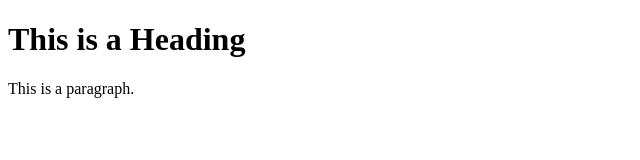
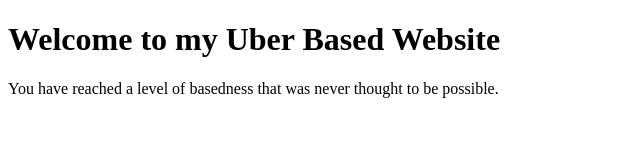
Before and after one commit to UserFooBar/UserFooBar.github.io, a plain HTML site: page index.html in a window 1280 px wide. Shown: the whole page, without its empty margins (0-640 px from the left). Drawn offline with Linux system fonts and the light colour scheme.

Commit message:
Update index.html

```diff
--- a/index.html
+++ b/index.html
@@ -1,12 +1,12 @@
 <!DOCTYPE html>
 <html>
 <head>
-<title>Page Title</title>
+<title>Uber Based</title>
 </head>
 <body>
 
-<h1>This is a Heading</h1>
-<p>This is a paragraph.</p>
+<h1>Welcome to my Uber Based Website</h1>
+<p>You have reached a level of basedness that was never thought to be possible.</p>
 
 </body>
 </html>
```
